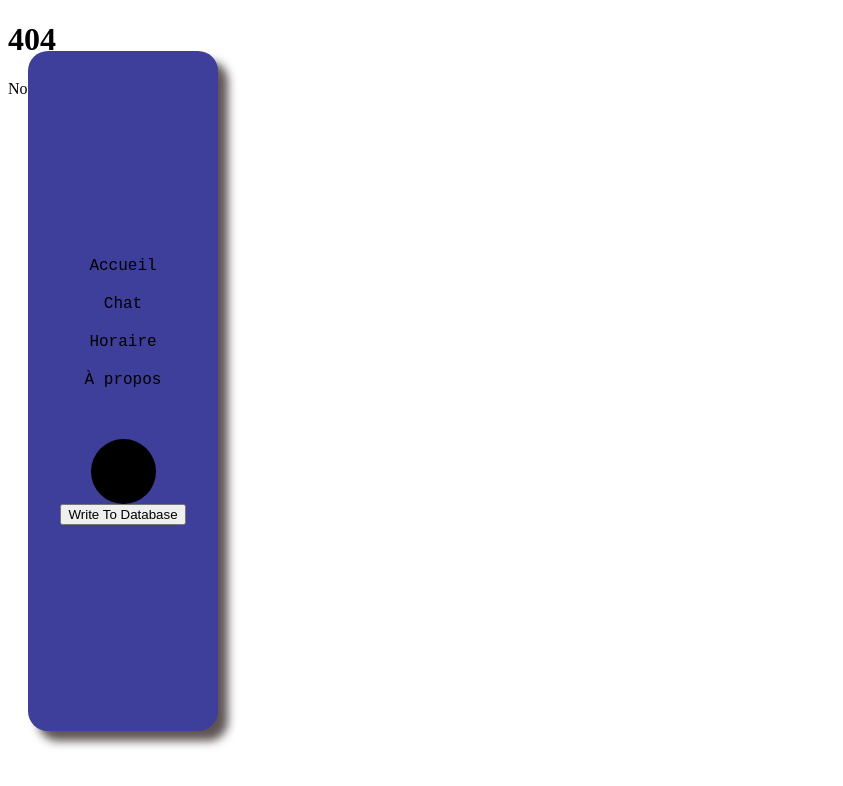
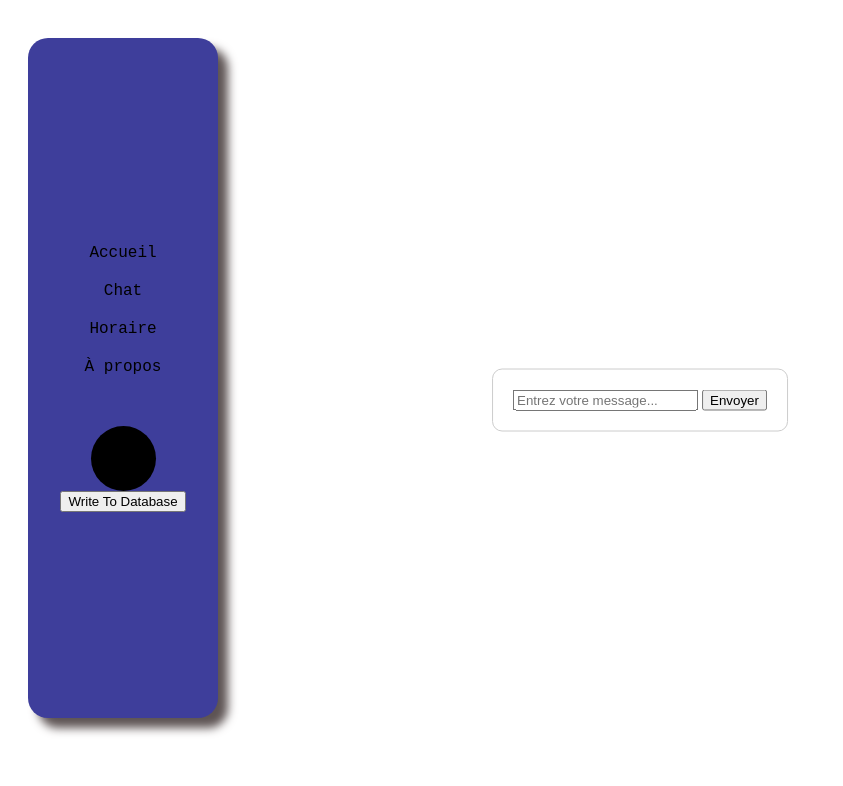
Before and after one commit to bourourou2301/eccip, a SvelteKit app in the folder eccip-app/: page /chat in a window 1280 px wide. Before the commit this address had no page. Shown: the top 786 px of the page, without its empty margins (0-843 px from the left). Built offline with nearby package versions, Linux system fonts and the light colour scheme.

Commit message:
Chat seul ajouter

```diff
--- a/eccip-app/src/routes/+layout.svelte
+++ b/eccip-app/src/routes/+layout.svelte
@@ -16,7 +16,7 @@
 <div id="navbar-parent">
         <nav class="navbar">
             <a href="">Accueil</a>
-            <a href="">Chat</a>
+            <a href="/chat">Chat</a>
             <a href="">Horaire</a>
             <a href="">À propos</a>
         </nav>
--- /dev/null
+++ b/eccip-app/src/routes/chat/+page.svelte
@@ -0,0 +1,14 @@
+<script>
+    import ChatBar from './ChatBar.svelte'; // Chemin relatif à la position du fichier +page.svelte
+</script>
+
+<style>
+    /* styles pour la page +page */
+</style>
+
+<div>
+    <!-- Contenu de la page +page -->
+
+    <!-- Utilisation de la barre de chat -->
+    <ChatBar />
+</div>
--- /dev/null
+++ b/eccip-app/src/routes/chat/ChatBar.svelte
@@ -0,0 +1,45 @@
+<script>
+    /** @type {{ text: string, fromUser: boolean }[]} */
+    let messages = []; // tableau pour stocker les messages
+    /** @type {string} */
+    let messageInput = ""; // variable pour stocker le message entré par l'utilisateur
+
+    function sendMessage() {
+        if (messageInput.trim() !== "") { // Vérifie si le message n'est pas vide
+            messages = [...messages, { text: messageInput.trim(), fromUser: true }]; // Ajoute le message à la liste des messages
+            messageInput = ""; // Réinitialise le champ de saisie
+        }
+    }
+</script>
+
+<style>
+    /* Styles pour la barre de chat */
+    .chat-bar-container {
+        position: fixed;
+        top: 50%;
+        left: 50%;
+        transform: translate(-50%, -50%);
+        background-color: #ffffff;
+        border: 1px solid #cccccc;
+        padding: 20px;
+        border-radius: 10px;
+    }
+
+    .chat-bar {
+        /* Styles pour la barre de chat, comme la largeur, la hauteur, etc. */
+    }
+</style>
+
+<div class="chat-bar-container">
+    <div class="chat-bar">
+        <!-- Affichage des messages -->
+        {#each messages as message}
+            <div>{message.text}</div>
+        {/each}
+
+        <!-- Champ de saisie pour entrer le message -->
+        <input type="text" bind:value={messageInput} placeholder="Entrez votre message...">
+        <!-- Bouton pour envoyer le message -->
+        <button on:click={sendMessage}>Envoyer</button>
+    </div>
+</div>
```
